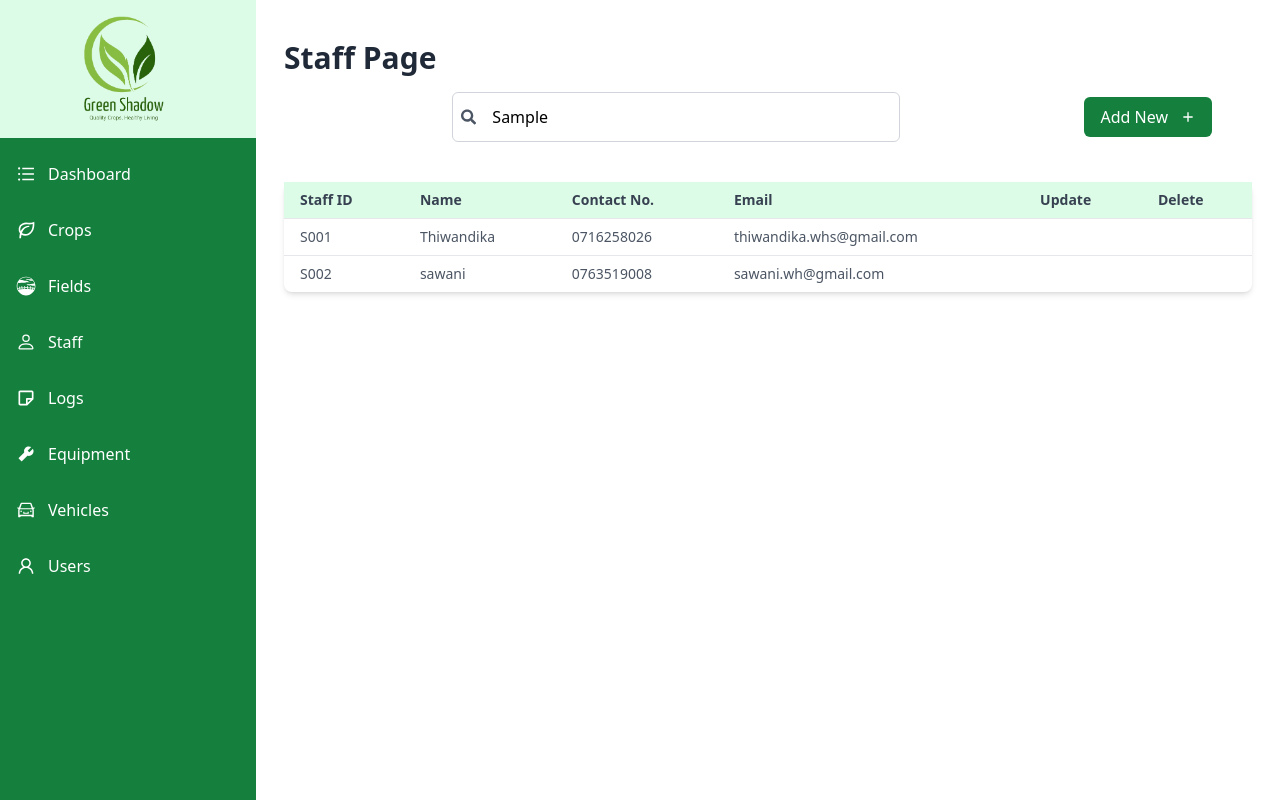
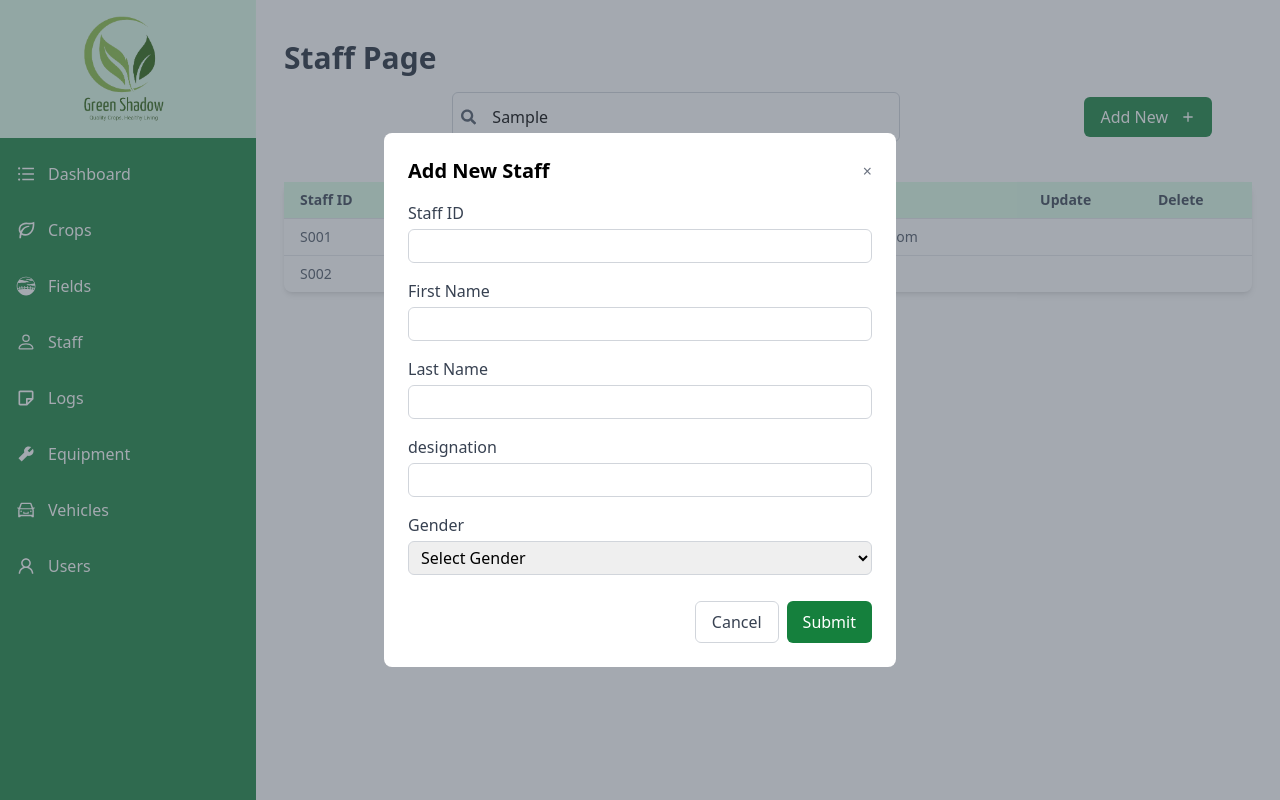
Before and after one commit to sawaniThiwandika/green-shadow-frontend-with-react, a React (Vite) app: page /mainPage/staffPage in a window 1280 px wide. Both pictures are taken after typing "Sample" into the empty fields and a click on the button "Add New". Built offline with nearby package versions, Linux system fonts and the light colour scheme.

Commit message:
set the modal to add new staff

```diff
--- a/src/pages/StaffPage.tsx
+++ b/src/pages/StaffPage.tsx
@@ -1,9 +1,18 @@
-import React from 'react';
+import React, {useState} from 'react';
 import { TableComponent } from '../components/TableComponent.tsx';
 import { FaSearch} from 'react-icons/fa';
 import {BiPlus} from "react-icons/bi";
+import {ModalComponent} from "../components/ModalComponent.tsx";
+
+
+
 
 export function StaffPage() {
+
+    const [isModalOpen, setIsModalOpen] = useState(false);
+    function handleAddButton() {
+      setIsModalOpen(true);
+    }
 
     const dataSource = [
         {
@@ -56,6 +65,16 @@ export function StaffPage() {
         },
     ];
 
+    const showModal = () => setIsModalOpen(true);
+    const closeModal = () => setIsModalOpen(false);
+
+    const handleSubmit = (e) => {
+        e.preventDefault();
+        const formData = new FormData(e.target);
+        const formObject = Object.fromEntries(formData.entries());
+        console.log("Form Data:", formObject);
+        closeModal();
+    };
 
 
 
@@ -78,7 +97,7 @@ export function StaffPage() {
                 </div>
 
                 <div className="ml-4 mr-10">
-                    <button
+                    <button onClick={handleAddButton}
                         type="button"
                         className="flex items-center text-white bg-green-700 rounded-md px-4 py-2 hover:border-green-950 hover:bg-white hover:text-black">
                         Add New
@@ -88,6 +107,166 @@ export function StaffPage() {
             </div>
 
             <TableComponent dataSource={dataSource} columns={columns} />
+
+            <ModalComponent
+                title="Add New Staff"
+                isOpen={isModalOpen}
+                onClose={closeModal}
+            >
+                <form onSubmit={handleSubmit}>
+                    <div className="mb-4">
+                        <label className="block text-gray-700 mb-1">Staff ID</label>
+                        <input
+                            type="text"
+                            name="staffId"
+                            className="w-full border border-gray-300 rounded-md px-2 py-1"
+                            required
+                        />
+                    </div>
+                    <div className="mb-4">
+                        <label className="block text-gray-700 mb-1">First Name</label>
+                        <input
+                            type="text"
+                            name="fname"
+                            className="w-full border border-gray-300 rounded-md px-2 py-1"
+                            required
+                        />
+                    </div>
+                    <div className="mb-4">
+                        <label className="block text-gray-700 mb-1">Last Name</label>
+                        <input
+                            type="text"
+                            name="lname"
+                            className="w-full border border-gray-300 rounded-md px-2 py-1"
+                            required
+                        />
+                    </div>
+                    <div className="mb-4">
+                        <label className="block text-gray-700 mb-1">designation</label>
+                        <input
+                            type="text"
+                            name="designation"
+                            className="w-full border border-gray-300 rounded-md px-2 py-1"
+                            required
+                        />
+                    </div>
+                    <div className="mb-4">
+                        <label className="block text-gray-700 mb-1">Gender</label>
+                        <select
+                            name="gender"
+                            className="w-full border border-gray-300 rounded-md px-2 py-1"
+                            required
+                        >
+                            <option value="">Select Gender</option>
+                            <option value="Male">Male</option>
+                            <option value="Female">Female</option>
+                            <option value="Other">Other</option>
+                        </select>
+                    </div>
+                    <div className="mb-4">
+                        <label className="block text-gray-700 mb-1">Contact No.</label>
+                        <input
+                            type="text"
+                            name="contactNo"
+                            className="w-full border border-gray-300 rounded-md px-2 py-1"
+                            required
+                        />
+                    </div>
+                    <div className="mb-4">
+                        <label className="block text-gray-700 mb-1">Email</label>
+                        <input
+                            type="email"
+                            name="email"
+                            className="w-full border border-gray-300 rounded-md px-2 py-1"
+                            required
+                        />
+                    </div>
+
+                    <div className="mb-4">
+                        <label className="block text-gray-700 mb-1">Joined Date</label>
+                        <input
+                            type="date"
+                            name="joinedDate"
+                            className="w-full border border-gray-300 rounded-md px-2 py-1"
+                            required
+                        />
+                    </div>
+
+                    <div className="mb-4">
+                        <label className="block text-gray-700 mb-1">Date of Birth</label>
+                        <input
+                            type="date"
+                            name="dob"
+                            className="w-full border border-gray-300 rounded-md px-2 py-1"
+                            required
+                        />
+                    </div>
+
+                    <div className="mb-4">
+                        <label className="block text-gray-700 mb-1">Address</label>
+                        <input
+                            type="email"
+                            name="address"
+                            className="w-full border border-gray-300 rounded-md px-2 py-1"
+                            required
+                        />
+                    </div>
+                    <div className="mb-4">
+                        <label className="block text-gray-700 mb-1" htmlFor="role">Role</label>
+                        <select
+                            id="role"
+                            name="role"
+                            className="w-full border border-gray-300 rounded-md px-2 py-1"
+                            required
+                        >
+                            <option value="">Select role</option>
+                            <option value="Manager">Manager</option>
+                            <option value="Worker">Worker</option>
+                        </select>
+                    </div>
+
+                    <div className="mb-4">
+                        <label className="block text-gray-700 mb-1" htmlFor="fields">Allocated Fields</label>
+                        <input
+                            type="text"
+                            id="fields"
+                            name="fields"
+                            className="w-full border border-gray-300 rounded-md px-2 py-1"
+                            placeholder="Enter fields or N/A"
+                            required
+                        />
+                    </div>
+
+                    <div className="mb-4">
+                        <label className="block text-gray-700 mb-1" htmlFor="vehicle">Vehicle</label>
+                        <input
+                            type="text"
+                            id="vehicle"
+                            name="vehicle"
+                            className="w-full border border-gray-300 rounded-md px-2 py-1"
+                            placeholder="Enter vehicle details"
+                            required
+                        />
+                    </div>
+
+
+                    {/* <div className="flex justify-end">
+                        <button
+                            type="button"
+                            className="px-4 py-2 mr-2 border border-gray-300 rounded-md text-gray-700"
+                            onClick={closeModal}
+                        >
+                            Cancel
+                        </button>
+                        <button
+                            type="submit"
+                            className="px-4 py-2 bg-green-700 text-white rounded-md hover:bg-green-800"
+                        >
+                            Submit
+                        </button>
+                    </div>*/}
+                </form>
+            </ModalComponent>
         </div>
     );
 
```
